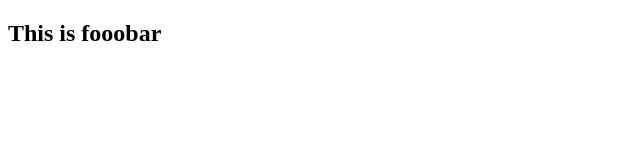
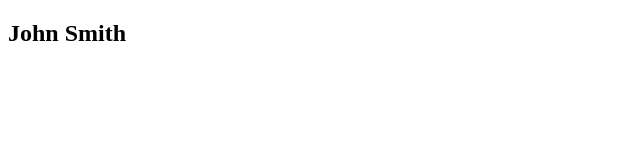
Before and after one commit to iamyassin08/-foobar, a plain HTML site: page index.html in a window 1280 px wide. Shown: the full height of the page, 0-640 px from the left. Drawn offline with Linux system fonts and the light colour scheme.

Commit message:
initial commit

```diff
--- a/index.html
+++ b/index.html
@@ -6,6 +6,6 @@
 </head>
 
 <body>
-    <h2>This is fooobar</h2>
+    <h2>John Smith</h2>
 </body>
 <html>
```
